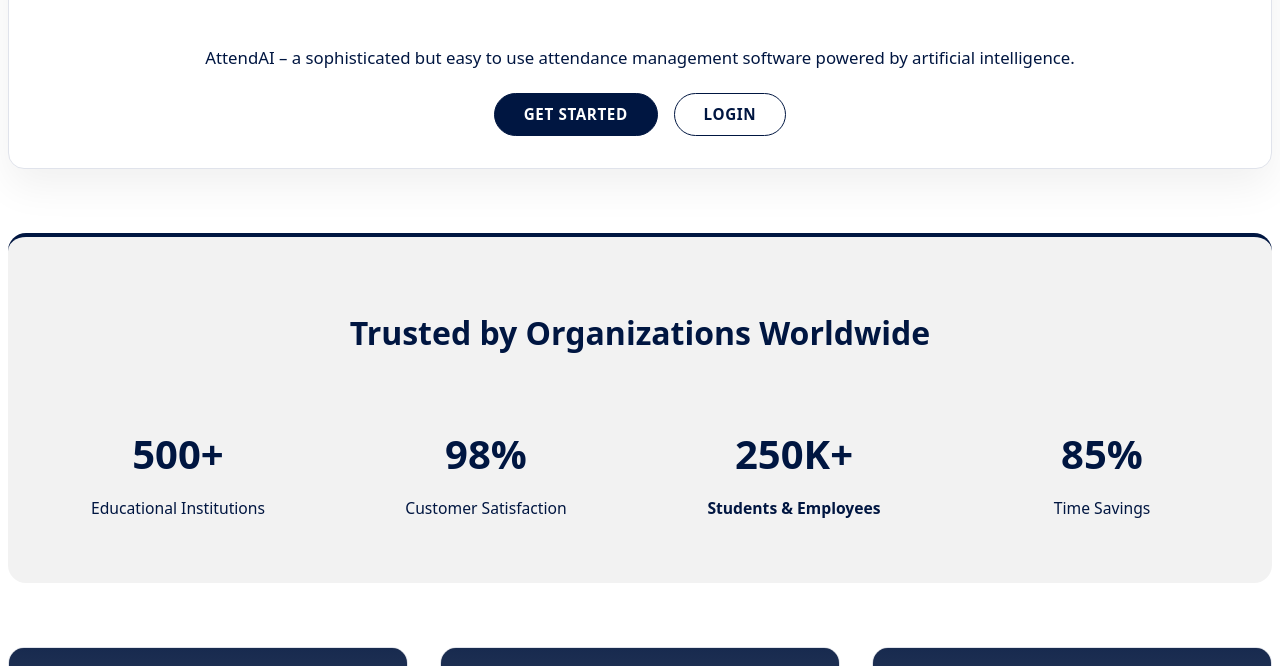
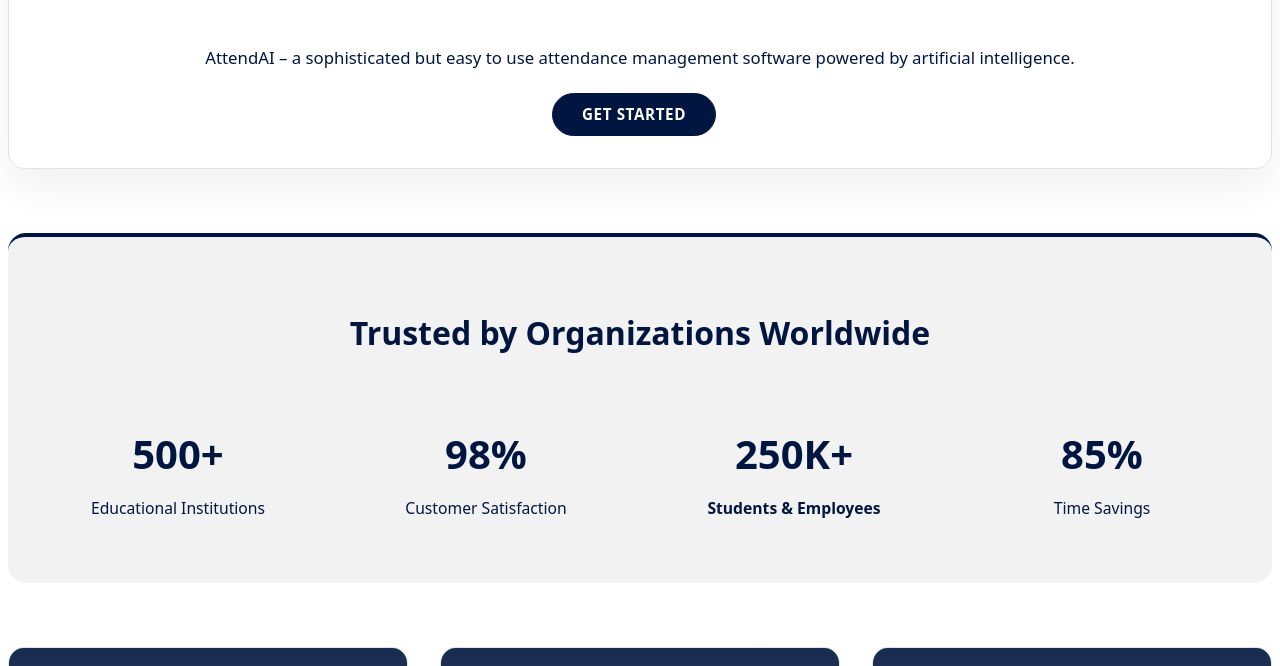
Before and after one commit to Knebler/automated-student-attendance-system-fyp, a Flask app: page / in a window 1280 px wide. Shown: the part 770-1436 px from the top of the page. Run offline with Flask 3, Linux system fonts and the light colour scheme; grey boxes are pictures that could not be loaded.

Commit message:
index.html

```diff
--- a/templates/index.html
+++ b/templates/index.html
@@ -456,13 +456,13 @@
             AttendAI – a sophisticated but easy to use attendance management
             software powered by artificial intelligence.
         </p>
-        {% if not session.user %}
+        <!-- {% if not session.user %} -->
             <a class="btn-custom"
                href="{{ url_for('auth.register') }}"
                style="margin-right: 0.75rem;">
                 Get Started
             </a>
-            <a class="btn-custom btn-outline-custom"
+            <!-- <a class="btn-custom btn-outline-custom"
                href="{{ url_for('auth.login') }}">
                 Login
             </a>
@@ -471,7 +471,7 @@
                href="{{ url_for('dashboard.dashboard') }}">
                 Go to Dashboard
             </a>
-        {% endif %}
+        {% endif %} -->
     </div>
 </div>
 
```
